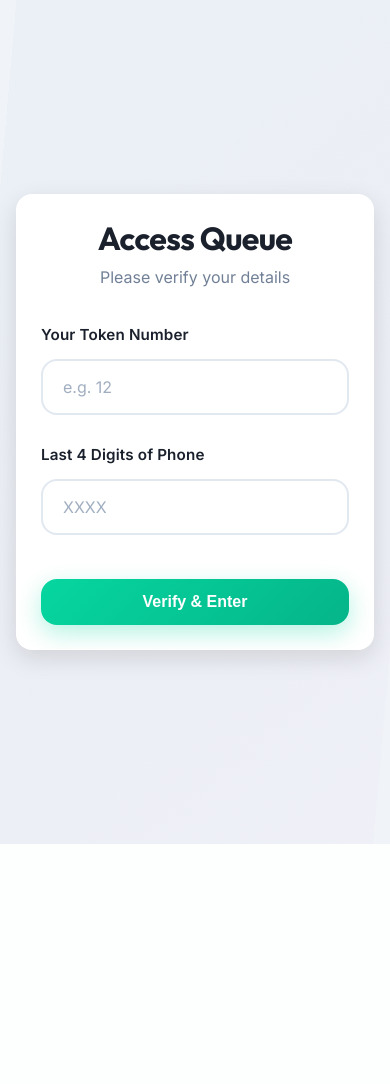
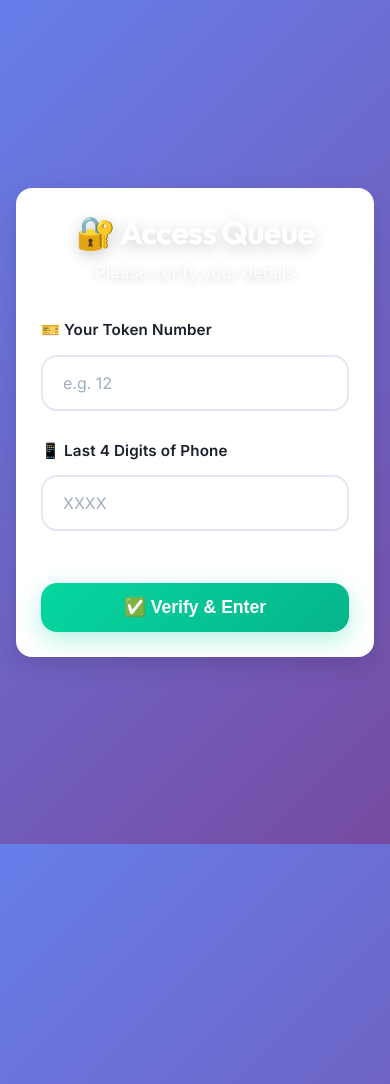
Before and after one commit to Rithish4610/Smart-Digital-Token-System-for-Small-Clinics, a FastAPI app: page /patient/1 in a window 390 px wide; the page is wider, and only the part inside the window is pictured. Shown: the top 1084 px of that part. Before the commit the page ends 844 px from the top of that part, so only its background shows below. Run offline with FastAPI, Linux system fonts and the light colour scheme; data comes from the database, SQL or seed files in the repository.

Commit message:
feat: Add patient verification page for patients to log in using their token number and last four digits of their phone number.

```diff
--- a/templates/patient_login.html
+++ b/templates/patient_login.html
@@ -8,46 +8,92 @@
     <link rel="stylesheet" href="/static/css/style.css">
     <style>
         body {
-            background-color: var(--bg);
+            background: linear-gradient(135deg, #667eea 0%, #764ba2 100%);
             display: flex;
             align-items: center;
             justify-content: center;
             min-height: 100vh;
             padding: 1rem;
+            position: relative;
+            overflow: hidden;
+        }
+
+        body::before {
+            content: '';
+            position: absolute;
+            width: 200%;
+            height: 200%;
+            background: radial-gradient(circle, rgba(255, 255, 255, 0.1) 1px, transparent 1px);
+            background-size: 50px 50px;
+            animation: moveBackground 20s linear infinite;
+        }
+
+        @keyframes moveBackground {
+            0% {
+                transform: translate(0, 0);
+            }
+
+            100% {
+                transform: translate(50px, 50px);
+            }
         }
 
         .login-card {
             width: 100%;
-            max-width: 400px;
+            max-width: 450px;
+            position: relative;
+            z-index: 1;
         }
 
         .error-msg {
-            color: var(--danger);
-            font-size: 0.875rem;
+            color: white;
+            background: linear-gradient(135deg, #ef476f 0%, #d62828 100%);
+            font-size: 0.9rem;
             margin-top: 1rem;
+            padding: 1rem;
+            border-radius: 0.75rem;
             text-align: center;
             display: none;
+            font-weight: 600;
+            box-shadow: 0 4px 16px rgba(239, 71, 111, 0.3);
+        }
+
+        .page-title {
+            color: white;
+            text-align: center;
+            margin-bottom: 0.5rem;
+            font-size: 2rem;
+            text-shadow: 0 4px 16px rgba(0, 0, 0, 0.2);
+        }
+
+        .page-subtitle {
+            text-align: center;
+            color: rgba(255, 255, 255, 0.9);
+            margin-bottom: 2rem;
+            font-size: 1.05rem;
+            text-shadow: 0 2px 8px rgba(0, 0, 0, 0.2);
         }
     </style>
 </head>
 
 <body>
-    <div class="card login-card fade-in">
-        <h2 style="text-align: center; margin-bottom: 0.5rem;">Access Queue</h2>
-        <p style="text-align: center; color: var(--text-light); margin-bottom: 2rem;">Please verify your details</p>
+    <div class="card login-card scale-in">
+        <h2 class="page-title">🔐 Access Queue</h2>
+        <p class="page-subtitle">Please verify your details</p>
 
         <form id="loginForm">
             <input type="hidden" id="patientId" value="{{ patient_id }}">
             <div class="input-group">
-                <label for="tokenNumber">Your Token Number</label>
+                <label for="tokenNumber">🎫 Your Token Number</label>
                 <input type="number" id="tokenNumber" placeholder="e.g. 12" required>
             </div>
             <div class="input-group">
-                <label for="last4">Last 4 Digits of Phone</label>
+                <label for="last4">📱 Last 4 Digits of Phone</label>
                 <input type="text" id="last4" maxlength="4" placeholder="XXXX" required>
             </div>
-            <div id="errorMsg" class="error-msg">Invalid token or phone digits. Please try again.</div>
-            <button type="submit" class="btn btn-primary" style="width: 100%; margin-top: 1rem;">Verify & Enter</button>
+            <div id="errorMsg" class="error-msg">❌ Invalid token or phone digits. Please try again.</div>
+            <button type="submit" class="btn btn-primary glow-on-hover"
+                style="width: 100%; margin-top: 1.5rem; font-size: 1.1rem;">✅ Verify & Enter</button>
         </form>
     </div>
 
```
